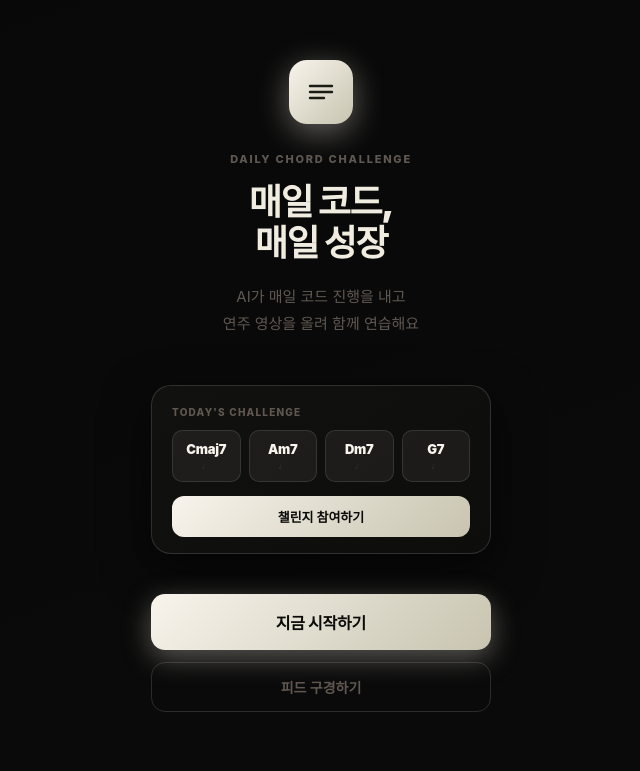
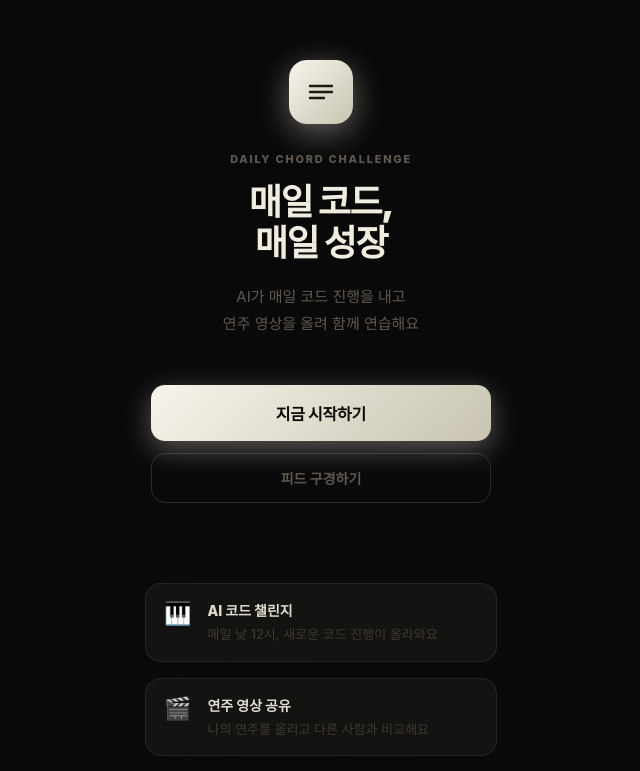
Before and after one commit to noid80-cmd/code-challenge, a Next.js app: page /intro in a window 1280 px wide. Shown: the top 771 px of the page, without its empty margins (319-959 px from the left). Built offline with nearby package versions, Linux system fonts and the light colour scheme.

Commit message:
랜딩 페이지 미리보기 카드 제거

```diff
--- a/app/intro/page.tsx
+++ b/app/intro/page.tsx
@@ -47,44 +47,6 @@ export default function IntroPage() {
           AI가 매일 코드 진행을 내고<br />
           연주 영상을 올려 함께 연습해요
         </p>
-
-        {/* 미리보기 카드 */}
-        <div style={{
-          width: '100%', maxWidth: 340,
-          background: 'linear-gradient(145deg, #111110, #0d0d0c)',
-          border: '1px solid rgba(240,236,224,0.15)',
-          borderRadius: 20, padding: '20px 20px 16px',
-          marginBottom: 40,
-          boxShadow: '0 16px 48px rgba(0,0,0,0.6)',
-        }}>
-          <div style={{ fontSize: 10, fontWeight: 800, color: '#605850', letterSpacing: '0.12em', marginBottom: 12, textAlign: 'left' }}>
-            TODAY&apos;S CHALLENGE
-          </div>
-
-          {/* 가짜 악보 */}
-          <div style={{ display: 'flex', gap: 8, marginBottom: 14 }}>
-            {['Cmaj7', 'Am7', 'Dm7', 'G7'].map((chord, i) => (
-              <div key={i} style={{
-                flex: 1, padding: '10px 4px',
-                background: 'rgba(240,236,224,0.06)',
-                border: '1px solid rgba(240,236,224,0.12)',
-                borderRadius: 10, textAlign: 'center',
-              }}>
-                <div style={{ fontSize: 13, fontWeight: 900, color: '#f8f4ec', letterSpacing: '-0.02em' }}>{chord}</div>
-                <div style={{ fontSize: 9, color: '#403830', marginTop: 3 }}>♩</div>
-              </div>
-            ))}
-          </div>
-
-          {/* 가짜 업로드 버튼 */}
-          <div style={{
-            padding: '11px', borderRadius: 12, textAlign: 'center',
-            background: 'linear-gradient(135deg, #f8f4ec, #c8c4b0)',
-            color: '#0a0a08', fontSize: 13, fontWeight: 800,
-          }}>
-            챌린지 참여하기
-          </div>
-        </div>
 
         {/* CTA */}
         <div style={{ display: 'flex', flexDirection: 'column', gap: 12, width: '100%', maxWidth: 340 }}>
```
